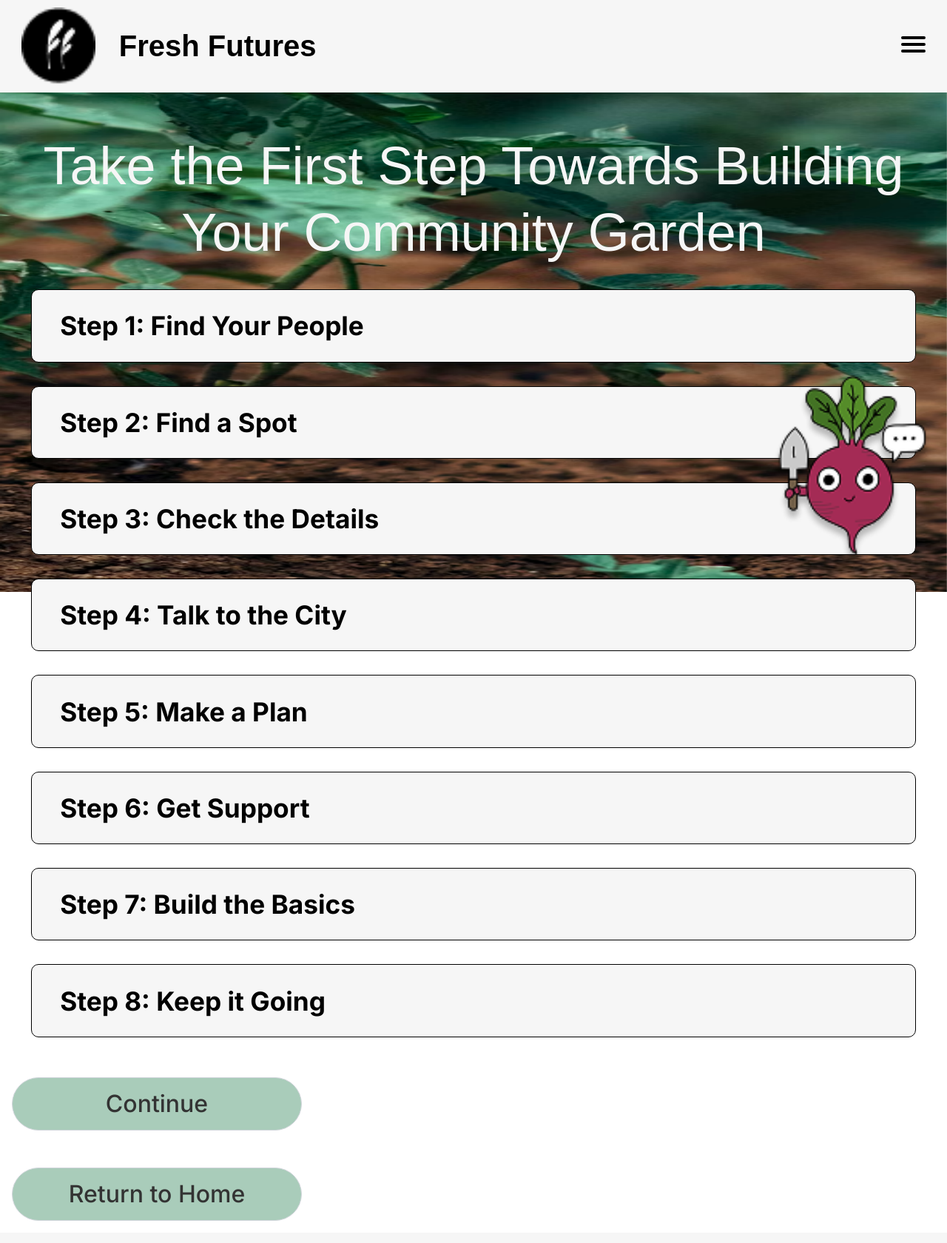
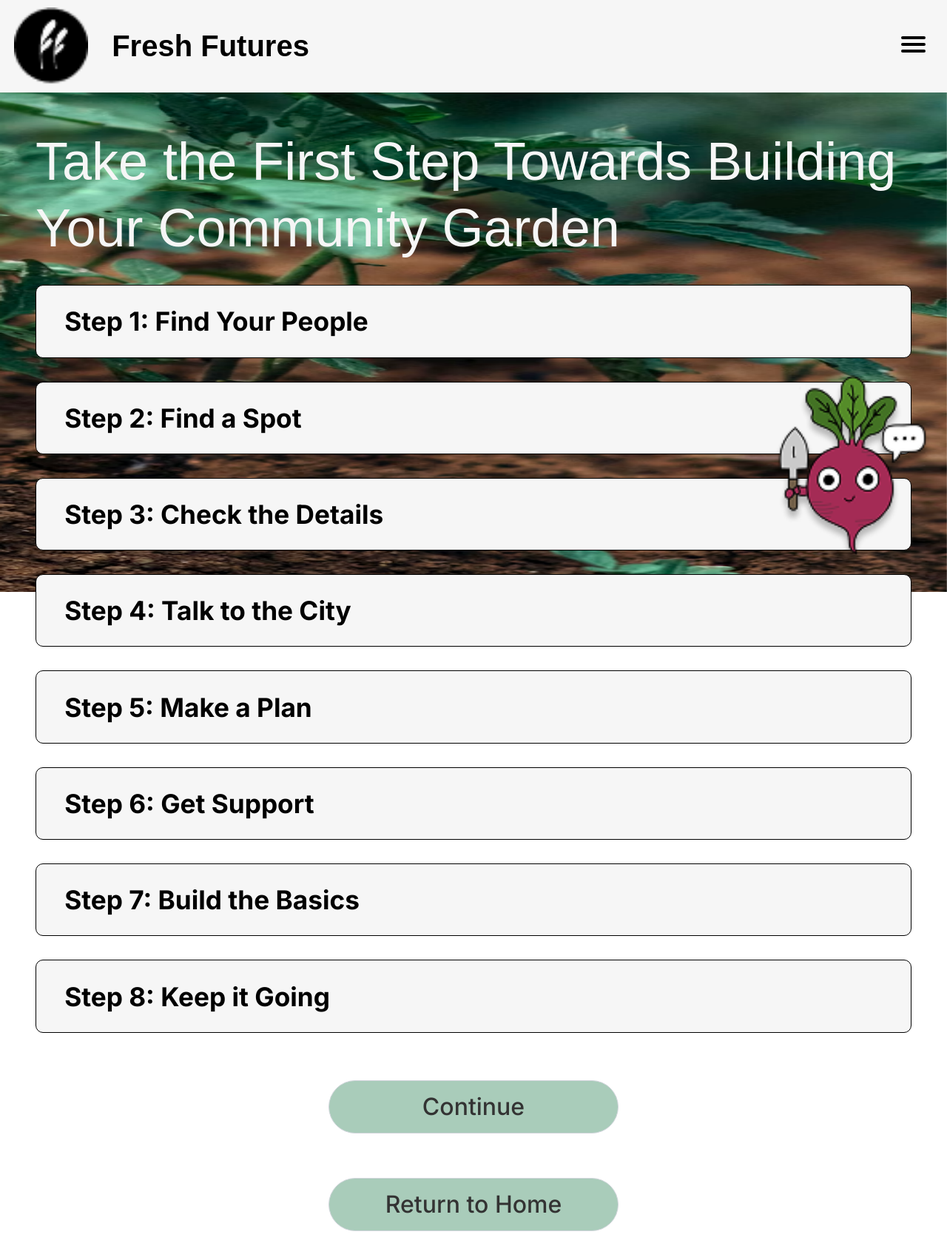
Before and after one commit to annamiriams/fresh-futures, a Django app: page /start/ in a window 1280 px wide. Shown: the whole page at 74% size. Before the commit the page ends 1650 px from the top, so only its background shows below. Run offline with Django 5.2, Linux system fonts and the light colour scheme; parts of the project's set-up code (start-up, migrations or seed data) failed here and were passed over; some web fonts are replaced.

Commit message:
ongoing styling to match hi fis

```diff
--- a/accounts/templates/accounts/login.html
+++ b/accounts/templates/accounts/login.html
@@ -1,7 +1,7 @@
 {% extends "layout.html" %} {% load static %} {% block content %}
 
 <div class="container">
-  <h1 class="fredoka-serif header-text">Login</h1>
+  <h1 class="poppins header-text">Login</h1>
 
   <!-- Displaying feedback notifications so the end user so they understand requirements/constraints -->
 
--- a/accounts/templates/accounts/register.html
+++ b/accounts/templates/accounts/register.html
@@ -9,7 +9,7 @@
 
 {% block content %}
 <div class="container">
-    <h1 class="fredoka-serif header-text">Create Your Account</h1>
+    <h1 class="poppins header-text">Create Your Account</h1>
     <form method="POST" class="form">
         {% csrf_token %}
 
--- a/main_app/static/main_app/nav.css
+++ b/main_app/static/main_app/nav.css
@@ -4,6 +4,7 @@
   z-index: 1;
   -webkit-user-select: none;
   user-select: none;
+  padding-right: 3em;
 }
 
 #menuToggle a {
@@ -71,6 +72,7 @@
 
 /* The menu itself */
 #menu {
+  width: calc(100vw - 100px);
   max-width: 400px;
   width: 100vw;
   max-height: 100vh;
--- a/main_app/static/main_app/styles.css
+++ b/main_app/static/main_app/styles.css
@@ -1,4 +1,9 @@
 /* Global Styles */
+html,
+body {
+    overflow-x: hidden;
+    width: 100%;
+}
 body {
     font-family: "poppins", sans-serif;
     font-weight: 400;
@@ -15,13 +20,14 @@ body {
     position: fixed;
     top: 0;
     left: 0;
-    width: 100vw;
-    height: 100vh;
+    width: 100%;
+    height: 100%;
     z-index: -1;
+    background-size: cover;
 }
 
 /* Font Families */
-.fredoka-serif {
+.poppins {
     font-family: "poppins", sans-serif;
     font-weight: 400;
     font-style: normal;
@@ -40,8 +46,8 @@ body {
 }
 
 .logo-container {
-    /* padding: 2rem; */
-    padding: 0 1.8rem;
+    padding: 0 1.2rem;
+    width: 100%;
     background-color: #F6F6F6;
 }
 
@@ -176,7 +182,7 @@ body {
     font-size: 4.5rem;
     line-height: 1.25;
     margin-bottom: 1rem;
-    text-align: center;
+    text-align: left;
 }
 
 /* Hero Section */
@@ -238,7 +244,7 @@ body {
 
 .form-input input,
 .form-input textarea {
-    width: 90%;
+    width: 96%;
     max-height: 8rem;
     padding: 1rem;
     border-radius: 1rem;
@@ -251,7 +257,7 @@ body {
 }
 
 .form-input input[type="checkbox"] {
-    transform: scale(3);
+    transform: scale(2);
     transform-origin: center;
     width: auto;
     height: auto;
@@ -260,7 +266,8 @@ body {
 
 /* Change size of checkboxes on survey. More styling will probably require hiding default values and overriding them with new designs. */
 input[type="checkbox"] {
-    transform: scale(2);
+    transform: scale(4);
+    margin: 1em;
 }
 
 .form p {
@@ -270,14 +277,14 @@ input[type="checkbox"] {
 }
 
 /* Survey */
-.survey-container {
+/* .survey-container {
     display: flex;
     flex-direction: column;
     align-items: center;
     text-align: left;
     max-width: 800px;
     margin: 0 auto;
-}
+} */
 
 .survey-question {
     padding: 10px;
@@ -307,9 +314,9 @@ textarea {
 /* Custom radio buttons (for user experience and garden experience) */
 .radio-container {
     display: flex;
-    align-items: flex-start;
+    flex-direction: column;
     justify-content: center;
-    flex-direction: column;
+    align-items: center;
 }
 
 .radio-group {
@@ -350,7 +357,7 @@ textarea {
 }
 
 .accordion-container {
-    padding: 6px 10px 6px 10px;
+    /* padding: 6px 10px 6px 10px; */
     gap: 10px;
 }
 
@@ -358,7 +365,7 @@ textarea {
     border: 1px solid #000;
     border-radius: 10px;
     padding: 10px 10px;
-    margin: 2em;
+    margin: 2em 0;
     /* margin-bottom: 1.5rem; */
     background-color: #f6f6f6;
 }
--- a/main_app/templates/main_app/profile.html
+++ b/main_app/templates/main_app/profile.html
@@ -5,7 +5,7 @@
 <div class='container'>
 
     <div class='gardener-container'>
-        <h1 class="fredoka-serif header-text">Welcome, {{ user.first_name }}!</h1>
+        <h1 class="poppins header-text">Welcome, {{ user.first_name }}!</h1>
     </div>
 
     <!-- Garden Card Section -->
@@ -48,7 +48,7 @@
 
     <!-- PROFILE MAP SECTION -->
     <div class="profile-map-section">
-        <h2 class="text-lg fredoka-serif">Your Gardens Map</h2>
+        <h2 class="text-lg poppins">Your Gardens Map</h2>
 
         <!-- Include map CSS and scripts -->
         <link rel="stylesheet" href="https://unpkg.com/leaflet@1.9.4/dist/leaflet.css"
@@ -137,7 +137,7 @@
     <!-- END PROFILE MAP SECTION -->
 
     <div class='tasks-container'>
-        <h2 class='text-lg fredoka-serif'>This Week's Tasks</h2>
+        <h2 class='text-lg poppins'>This Week's Tasks</h2>
 
         <ul class='task-list'>
             <div class='task-container'>
--- a/main_app/templates/main_app/start.html
+++ b/main_app/templates/main_app/start.html
@@ -2,8 +2,8 @@
 {% load static %}
 {% block content %}
 
-<div class="accordion-container">
-  <h1 class='fredoka-serif header-text'>Take the First Step Towards Building Your Community Garden</h1>
+<div class="container accordion-container">
+  <h1 class='poppins header-text'>Take the First Step Towards Building Your Community Garden</h1>
 
   <div class="accordion">
     <div class="accordion-button">
@@ -141,7 +141,7 @@
   </div>
 </div>
 
-<div>
+<div class='acc-button-container'>
 
     {% if user.is_authenticated %}
         <a href="{% url 'garden-create' %}" class="btn btn-secondary">Continue</a>
--- a/main_app/templates/main_app/test_maps.html
+++ b/main_app/templates/main_app/test_maps.html
@@ -40,7 +40,7 @@
 </head>
 <body>
     <div class="container">
-        <h1 class="header-text fredoka-serif">Fresh Futures Map Testing</h1>
+        <h1 class="header-text poppins">Fresh Futures Map Testing</h1>
         <p class="hero-section">Testing both map components to ensure they work correctly.</p>
 
         <!-- Test Scenario 1: Discover Gardens Map -->
--- a/main_app/templates/main_app/user_form.html
+++ b/main_app/templates/main_app/user_form.html
@@ -5,7 +5,7 @@
 {% endblock %}
 {% block content %}
 <div class='container survey-container'>
-    <h1 class="hero-section fredoka-serif header-text">Tell us more...</h1>
+    <h1 class="hero-section poppins header-text">Tell us more...</h1>
 
     <div class='survey'>
 
```
Also changed, not shown: main_app/templates/main_app/garden_form.html (+10 -8 lines).
